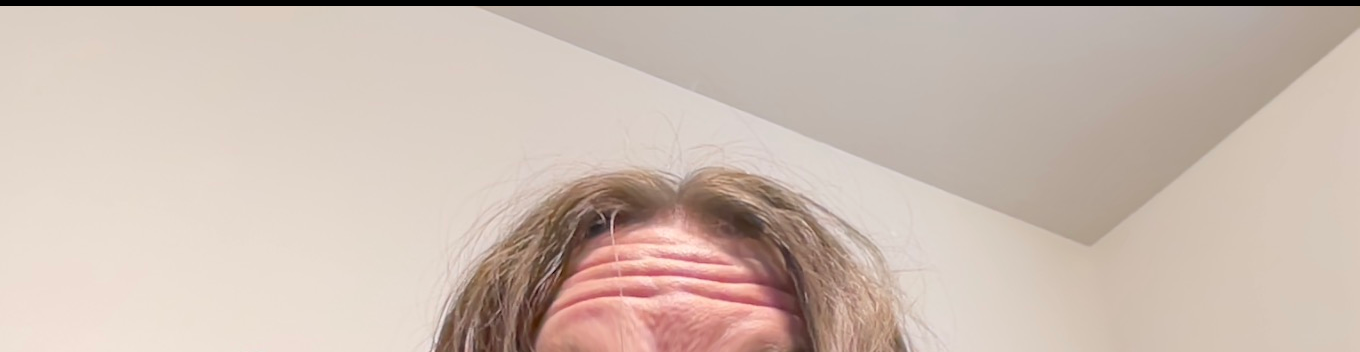
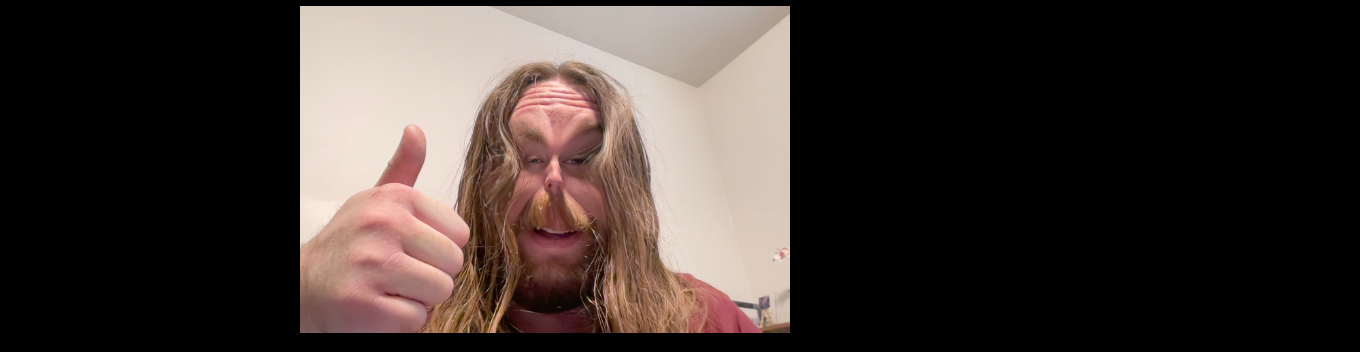
Before and after one commit to ChrisGuenther333/Day4Exercise, a plain HTML site: page index.html in a window 1280 px wide. Shown: the part 301-653 px from the top of the page, 1360 px wide, since content can reach past the window. Drawn offline with Linux system fonts and the light colour scheme.

Commit message:
Added new divs, changed picture size

```diff
--- a/css/style.css
+++ b/css/style.css
@@ -18,6 +18,11 @@ body {
     color: red;
 }
 
+#divPicture {
+    margin-left: 300px;
+}
+
 #coolPicture {
-    size: small;
+    width: 50%;
+    height: 50%;
 }
--- a/index.html
+++ b/index.html
@@ -12,7 +12,7 @@
         <div id="imageHeadFoot">
             <h1>WOW</h1>
         </div>
-        <div>
+        <div id="divPicture">
             <img id="coolPicture" src="./images/fpImage.jpg" alt="Very cool photo, very nice">
         </div>
         <div id="imageHeadFoot">
```
